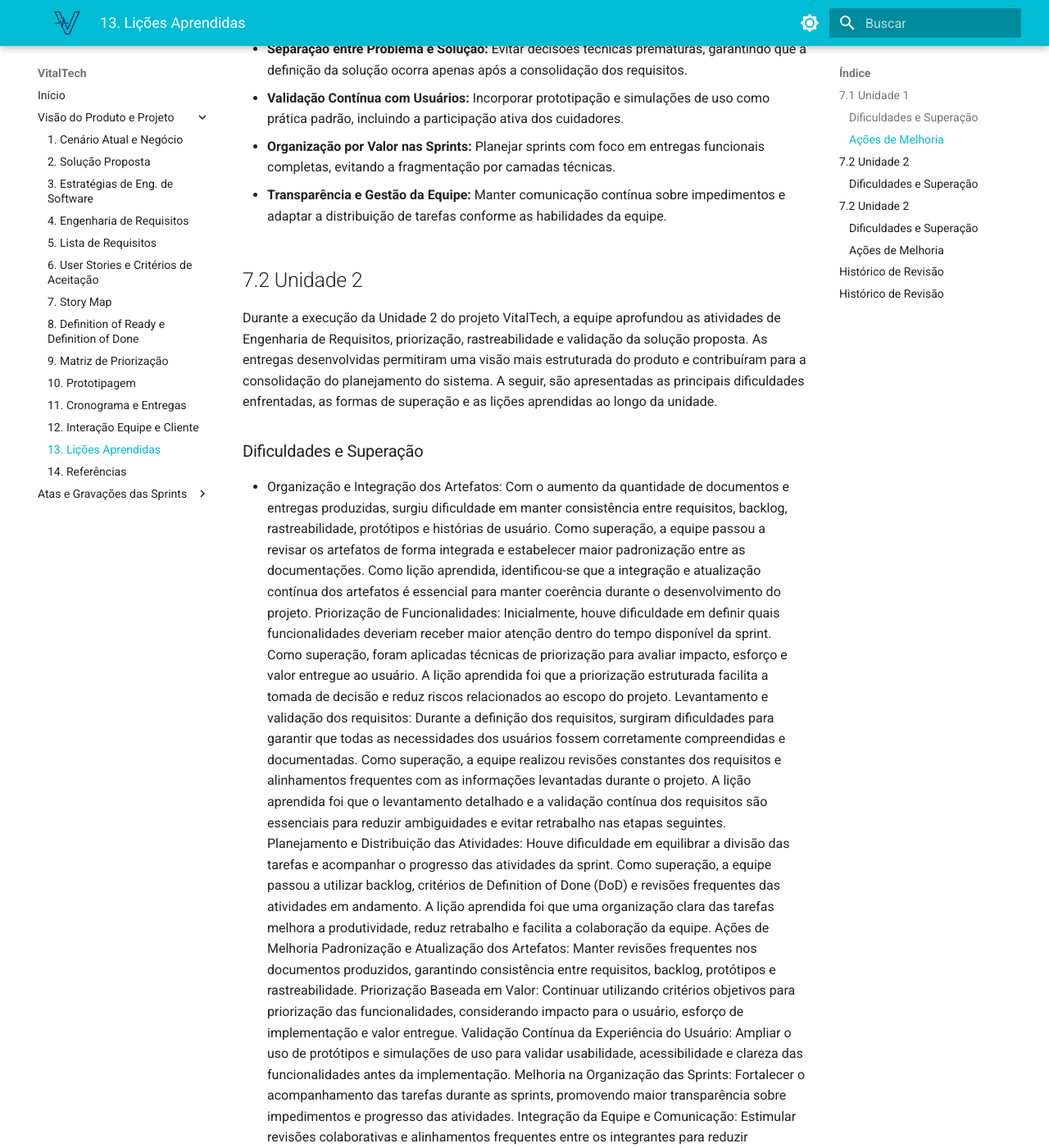
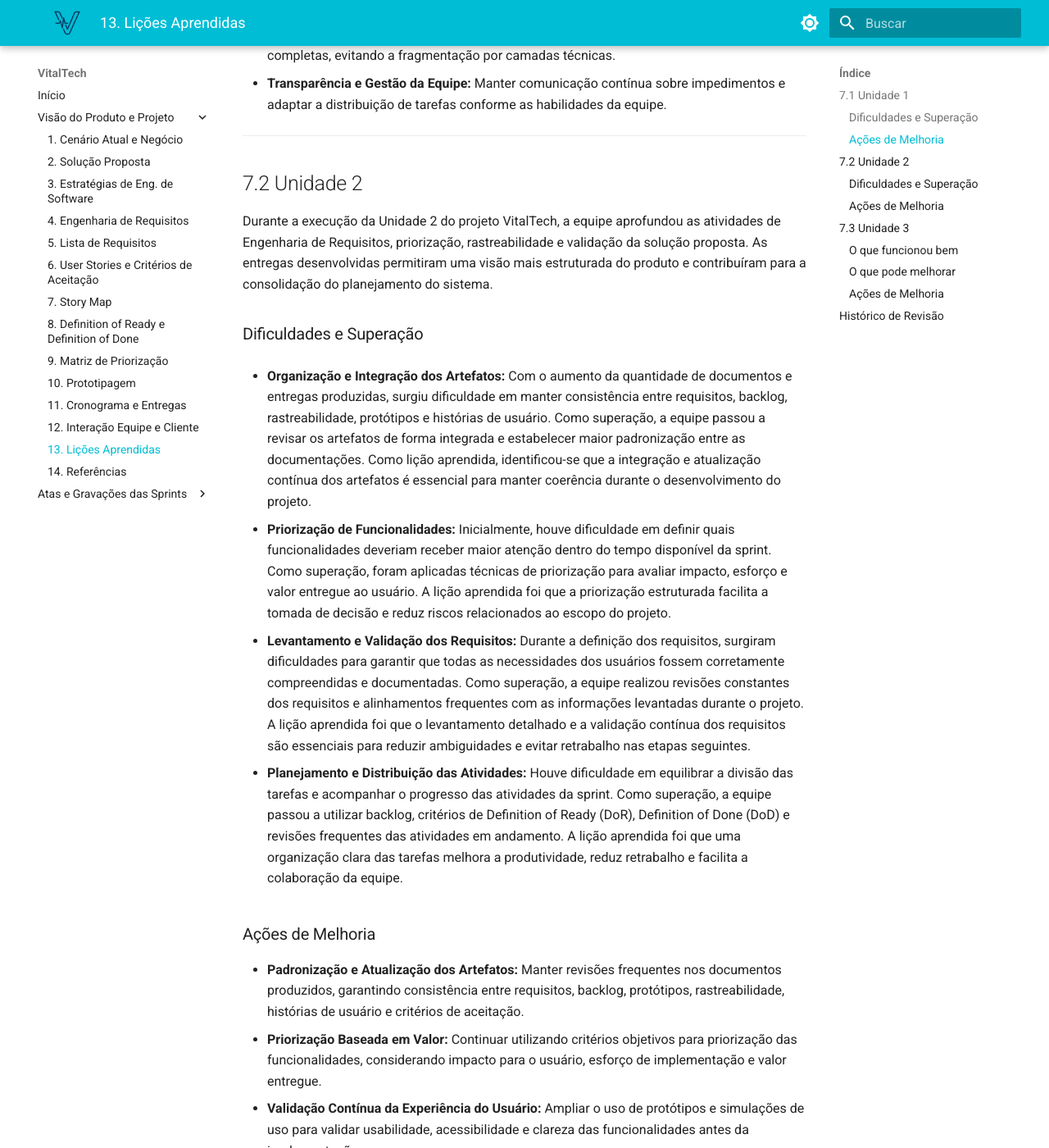
Before and after one commit to mdsreq-fga-unb/REQ-2026.1-T01-VitalTech, an MkDocs documentation site: the page built from docs/visao/licoes_aprendidas.md, in a window 1280 px wide and 1400 px high, scrolled down 1501 px. Shown: the whole window at 82% size. Built offline with MkDocs 1.6.1 and Material for MkDocs 9.7.7, drawn with Linux system fonts in a browser that asks for light colours; some of the changed text lies outside the part shown.

Commit message:
fix(docs): Adiciona lições aprendidas e user story map

```diff
--- a/docs/visao/licoes_aprendidas.md
+++ b/docs/visao/licoes_aprendidas.md
@@ -1,113 +1,85 @@
 # 7. Lições Aprendidas
 
-Nesta seção, serão registradas as lições aprendidas durante as retrospectivas de cada unidade (ou Sprint). O objetivo é evidenciar as ações de melhoria tomadas e documentar as dificuldades encontradas ao longo do projeto.
+Nesta seção, são registradas as lições aprendidas durante as retrospectivas de cada unidade. O objetivo é evidenciar as ações de melhoria tomadas pela equipe e documentar as dificuldades encontradas ao longo do projeto.
 
 ---
 
 ## 7.1 Unidade 1
 
-Durante a execução da Fase de Planejamento (Sprint 0) e o início das atividades de concepção do sistema VitalTech, a equipe realizou reuniões com o cliente para compreender o problema e estruturar a solução. A seguir, são apresentadas as principais dificuldades enfrentadas, bem como as lições aprendidas que orientarão as próximas etapas do projeto.
+Durante a execução da Fase de Planejamento (Sprint 0) e o início das atividades de concepção do sistema VitalTech, a equipe realizou reuniões com o cliente para compreender o problema e estruturar a solução.
 
 ### Dificuldades e Superação
 
-* **Gestão de Escopo e Rastreabilidade:** Inicialmente, o projeto foi definido de forma ampla, propondo a otimização genérica de "processos operacionais da instituição", o que dificultava a priorização e aumentava o risco de inviabilidade no prazo. Como superação, a equipe aplicou o Diagrama de Ishikawa para identificar a dor raiz e redefinir o escopo com foco no registro de informações na beira do leito. Como lição, destacou-se a importância da rastreabilidade entre objetivos de negócio, condições de problema, requisitos (funcionais e não funcionais), histórias de usuário e critérios de teste. Também foi identificado que parte do escopo ainda extrapola esse foco, sendo tratado como risco para as próximas etapas.
+* **Gestão de Escopo e Rastreabilidade:** Inicialmente, o projeto foi definido de forma ampla, propondo a otimização genérica de "processos operacionais da instituição", o que dificultava a priorização e aumentava o risco de inviabilidade no prazo. Como superação, a equipe aplicou o Diagrama de Ishikawa para identificar a dor raiz e redefinir o escopo com foco no registro de informações na beira do leito. Como lição, destacou-se a importância da rastreabilidade entre objetivos de negócio, condições de problema, requisitos, histórias de usuário e critérios de teste.
 
-* **Separação entre Requisitos e Decisões Técnicas:** A equipe definiu precocemente tecnologias antes da consolidação dos requisitos, misturando decisões de implementação com necessidades do usuário. Como superação, foi adotada a separação clara entre condições de problema (CP), requisitos funcionais (RF), requisitos não funcionais (RNF) e decisões técnicas. A lição aprendida é que a tecnologia deve ser consequência dos requisitos, e não seu direcionador.
+* **Separação entre Requisitos e Decisões Técnicas:** A equipe definiu tecnologias antes da consolidação dos requisitos, misturando decisões de implementação com necessidades do usuário. Como superação, foi adotada a separação clara entre condições de problema, requisitos funcionais, requisitos não funcionais e decisões técnicas. A lição aprendida é que a tecnologia deve ser consequência dos requisitos, e não seu direcionador.
 
-* **Elicitação com Cliente Real:** A limitação de tempo do cliente dificultou a validação contínua dos requisitos. Como superação, a equipe adotou gravação de reuniões e comunicação assíncrona para complementar a elicitação. Como aprendizado, foi identificado que a participação dos cuidadores (usuários finais) é essencial para validar usabilidade e aderência ao contexto real de uso, e não apenas a visão da diretoria.
+* **Elicitação com Cliente Real:** A limitação de tempo do cliente dificultou a validação contínua dos requisitos. Como superação, a equipe adotou gravação de reuniões e comunicação assíncrona para complementar a elicitação. Como aprendizado, foi identificado que a participação dos cuidadores é essencial para validar usabilidade e aderência ao contexto real de uso.
 
-* **Validação de Requisitos e Qualidade:** Inicialmente, a validação estava concentrada nas funcionalidades principais, com pouca atenção aos requisitos não funcionais. Como superação, a equipe passou a utilizar protótipos e simulações de uso ao longo do desenvolvimento. A lição é que requisitos não funcionais, como usabilidade e adequação ao ambiente, devem ser validados continuamente, pois impactam diretamente a aceitação do sistema.
+* **Validação de Requisitos e Qualidade:** Inicialmente, a validação estava concentrada nas funcionalidades principais, com pouca atenção aos requisitos não funcionais. Como superação, a equipe passou a utilizar protótipos e simulações de uso ao longo do desenvolvimento. A lição é que requisitos não funcionais, como usabilidade e adequação ao ambiente, devem ser validados continuamente.
 
-* **Organização das Sprints e Entrega de Valor:** Houve uma tendência inicial de organizar o trabalho por camadas técnicas (frontend, backend, infraestrutura), dificultando a percepção de valor entregue. Como superação, a equipe passou a estruturar as sprints com foco em funcionalidades completas e integradas. A lição é que a organização do desenvolvimento deve priorizar a entrega de valor e a validação contínua, e não a divisão técnica das atividades.
+* **Organização das Sprints e Entrega de Valor:** Houve uma tendência inicial de organizar o trabalho por camadas técnicas, dificultando a percepção de valor entregue. Como superação, a equipe passou a estruturar as sprints com foco em funcionalidades completas e integradas. A lição é que a organização do desenvolvimento deve priorizar a entrega de valor e a validação contínua.
 
 ### Ações de Melhoria
 
 * **Rigor no Escopo e Rastreabilidade:** Garantir que toda funcionalidade esteja vinculada a uma necessidade real do usuário, mantendo rastreabilidade entre problema, requisito e solução.
-
 * **Separação entre Problema e Solução:** Evitar decisões técnicas prematuras, garantindo que a definição da solução ocorra apenas após a consolidação dos requisitos.
-
 * **Validação Contínua com Usuários:** Incorporar prototipação e simulações de uso como prática padrão, incluindo a participação ativa dos cuidadores.
-
 * **Organização por Valor nas Sprints:** Planejar sprints com foco em entregas funcionais completas, evitando a fragmentação por camadas técnicas.
-
 * **Transparência e Gestão da Equipe:** Manter comunicação contínua sobre impedimentos e adaptar a distribuição de tarefas conforme as habilidades da equipe.
 
-## 7.2 Unidade 2
-Durante a execução da Unidade 2 do projeto VitalTech, a equipe aprofundou as atividades de Engenharia de Requisitos, priorização, rastreabilidade e validação da solução proposta. As entregas desenvolvidas permitiram uma visão mais estruturada do produto e contribuíram para a consolidação do planejamento do sistema. A seguir, são apresentadas as principais dificuldades enfrentadas, as formas de superação e as lições aprendidas ao longo da unidade.
-### Dificuldades e Superação
-* Organização e Integração dos Artefatos:
- Com o aumento da quantidade de documentos e entregas produzidas, surgiu dificuldade em manter consistência entre requisitos, backlog, rastreabilidade, protótipos e histórias de usuário. Como superação, a equipe passou a revisar os artefatos de forma integrada e estabelecer maior padronização entre as documentações. Como lição aprendida, identificou-se que a integração e atualização contínua dos artefatos é essencial para manter coerência durante o desenvolvimento do projeto.
-Priorização de Funcionalidades:
- Inicialmente, houve dificuldade em definir quais funcionalidades deveriam receber maior atenção dentro do tempo disponível da sprint. Como superação, foram aplicadas técnicas de priorização para avaliar impacto, esforço e valor entregue ao usuário. A lição aprendida foi que a priorização estruturada facilita a tomada de decisão e reduz riscos relacionados ao escopo do projeto.
-Levantamento e validação dos requisitos:
-Durante a definição dos requisitos, surgiram dificuldades para garantir que todas as necessidades dos usuários fossem corretamente compreendidas e documentadas. Como superação, a equipe realizou revisões constantes dos requisitos e alinhamentos frequentes com as informações levantadas durante o projeto. A lição aprendida foi que o levantamento detalhado e a validação contínua dos requisitos são essenciais para reduzir ambiguidades e evitar retrabalho nas etapas seguintes.
-Planejamento e Distribuição das Atividades:
- Houve dificuldade em equilibrar a divisão das tarefas e acompanhar o progresso das atividades da sprint. Como superação, a equipe passou a utilizar backlog, critérios de Definition of Done (DoD) e revisões frequentes das atividades em andamento. A lição aprendida foi que uma organização clara das tarefas melhora a produtividade, reduz retrabalho e facilita a colaboração da equipe.
-Ações de Melhoria
-Padronização e Atualização dos Artefatos:
- Manter revisões frequentes nos documentos produzidos, garantindo consistência entre requisitos, backlog, protótipos e rastreabilidade.
-Priorização Baseada em Valor:
- Continuar utilizando critérios objetivos para priorização das funcionalidades, considerando impacto para o usuário, esforço de implementação e valor entregue.
-Validação Contínua da Experiência do Usuário:
- Ampliar o uso de protótipos e simulações de uso para validar usabilidade, acessibilidade e clareza das funcionalidades antes da implementação.
-Melhoria na Organização das Sprints:
- Fortalecer o acompanhamento das tarefas durante as sprints, promovendo maior transparência sobre impedimentos e progresso das atividades.
-Integração da Equipe e Comunicação:
- Estimular revisões colaborativas e alinhamentos frequentes entre os integrantes para reduzir inconsistências e melhorar a tomada de decisão ao longo do projeto.
+---
 
 ## 7.2 Unidade 2
 
-Durante a execução da Unidade 2 do projeto VitalTech, a equipe aprofundou as atividades de Engenharia de Requisitos, priorização, rastreabilidade e validação da solução proposta.
-
-As entregas desenvolvidas permitiram uma visão mais estruturada do produto e contribuíram para a consolidação do planejamento do sistema. A seguir, são apresentadas as principais dificuldades enfrentadas, as formas de superação e as lições aprendidas ao longo da unidade.
+Durante a execução da Unidade 2 do projeto VitalTech, a equipe aprofundou as atividades de Engenharia de Requisitos, priorização, rastreabilidade e validação da solução proposta. As entregas desenvolvidas permitiram uma visão mais estruturada do produto e contribuíram para a consolidação do planejamento do sistema.
 
 ### Dificuldades e Superação
 
-* **Organização e Integração dos Artefatos:**
-Com o aumento da quantidade de documentos e entregas produzidas, surgiu dificuldade em manter consistência entre requisitos, backlog, rastreabilidade, protótipos e histórias de usuário.
+* **Organização e Integração dos Artefatos:** Com o aumento da quantidade de documentos e entregas produzidas, surgiu dificuldade em manter consistência entre requisitos, backlog, rastreabilidade, protótipos e histórias de usuário. Como superação, a equipe passou a revisar os artefatos de forma integrada e estabelecer maior padronização entre as documentações. Como lição aprendida, identificou-se que a integração e atualização contínua dos artefatos é essencial para manter coerência durante o desenvolvimento do projeto.
 
-  Como superação, a equipe passou a revisar os artefatos de forma integrada e estabelecer maior padronização entre as documentações.
+* **Priorização de Funcionalidades:** Inicialmente, houve dificuldade em definir quais funcionalidades deveriam receber maior atenção dentro do tempo disponível da sprint. Como superação, foram aplicadas técnicas de priorização para avaliar impacto, esforço e valor entregue ao usuário. A lição aprendida foi que a priorização estruturada facilita a tomada de decisão e reduz riscos relacionados ao escopo do projeto.
 
-  Como lição aprendida, identificou-se que a integração e atualização contínua dos artefatos é essencial para manter coerência durante o desenvolvimento do projeto.
+* **Levantamento e Validação dos Requisitos:** Durante a definição dos requisitos, surgiram dificuldades para garantir que todas as necessidades dos usuários fossem corretamente compreendidas e documentadas. Como superação, a equipe realizou revisões constantes dos requisitos e alinhamentos frequentes com as informações levantadas durante o projeto. A lição aprendida foi que o levantamento detalhado e a validação contínua dos requisitos são essenciais para reduzir ambiguidades e evitar retrabalho nas etapas seguintes.
 
-* **Priorização de Funcionalidades:**
-Inicialmente, houve dificuldade em definir quais funcionalidades deveriam receber maior atenção dentro do tempo disponível da sprint.
-
-  Como superação, foram aplicadas técnicas de priorização para avaliar impacto, esforço e valor entregue ao usuário.
-
-  A lição aprendida foi que a priorização estruturada facilita a tomada de decisão e reduz riscos relacionados ao escopo do projeto.
-
-* **Levantamento e Validação dos Requisitos:**
-Durante a definição dos requisitos, surgiram dificuldades para garantir que todas as necessidades dos usuários fossem corretamente compreendidas e documentadas.
-
-  Como superação, a equipe realizou revisões constantes dos requisitos e alinhamentos frequentes com as informações levantadas durante o projeto.
-
-  A lição aprendida foi que o levantamento detalhado e a validação contínua dos requisitos são essenciais para reduzir ambiguidades e evitar retrabalho nas etapas seguintes.
-
-* **Planejamento e Distribuição das Atividades:**
-Houve dificuldade em equilibrar a divisão das tarefas e acompanhar o progresso das atividades da sprint.
-
-  Como superação, a equipe passou a utilizar backlog, critérios de Definition of Ready (DoR), Definition of Done (DoD) e revisões frequentes das atividades em andamento.
-
-  A lição aprendida foi que uma organização clara das tarefas melhora a produtividade, reduz retrabalho e facilita a colaboração da equipe.
+* **Planejamento e Distribuição das Atividades:** Houve dificuldade em equilibrar a divisão das tarefas e acompanhar o progresso das atividades da sprint. Como superação, a equipe passou a utilizar backlog, critérios de Definition of Ready (DoR), Definition of Done (DoD) e revisões frequentes das atividades em andamento. A lição aprendida foi que uma organização clara das tarefas melhora a produtividade, reduz retrabalho e facilita a colaboração da equipe.
 
 ### Ações de Melhoria
 
-* **Padronização e Atualização dos Artefatos:**
-Manter revisões frequentes nos documentos produzidos, garantindo consistência entre requisitos, backlog, protótipos, rastreabilidade, histórias de usuário e critérios de aceitação.
+* **Padronização e Atualização dos Artefatos:** Manter revisões frequentes nos documentos produzidos, garantindo consistência entre requisitos, backlog, protótipos, rastreabilidade, histórias de usuário e critérios de aceitação.
+* **Priorização Baseada em Valor:** Continuar utilizando critérios objetivos para priorização das funcionalidades, considerando impacto para o usuário, esforço de implementação e valor entregue.
+* **Validação Contínua da Experiência do Usuário:** Ampliar o uso de protótipos e simulações de uso para validar usabilidade, acessibilidade e clareza das funcionalidades antes da implementação.
+* **Melhoria na Organização das Sprints:** Fortalecer o acompanhamento das tarefas durante as sprints, promovendo maior transparência sobre impedimentos e progresso das atividades.
+* **Integração da Equipe e Comunicação:** Estimular revisões colaborativas e alinhamentos frequentes entre os integrantes para reduzir inconsistências e melhorar a tomada de decisão ao longo do projeto.
 
-* **Priorização Baseada em Valor:**
-Continuar utilizando critérios objetivos para priorização das funcionalidades, considerando impacto para o usuário, esforço de implementação e valor entregue.
+---
 
-* **Validação Contínua da Experiência do Usuário:**
-Ampliar o uso de protótipos e simulações de uso para validar usabilidade, acessibilidade e clareza das funcionalidades antes da implementação.
+## 7.3 Unidade 3
 
-* **Melhoria na Organização das Sprints:**
-Fortalecer o acompanhamento das tarefas durante as sprints, promovendo maior transparência sobre impedimentos e progresso das atividades.
+A Unidade 3 foi marcada pela consolidação da base funcional desenvolvida na Sprint 2, pela correção de feedbacks recebidos e pela identificação de débito técnico relacionado à Sprint 3. Embora parte da documentação e das evidências tenha sido reorganizada, as funcionalidades planejadas para a Sprint 3 não foram implementadas dentro do período previsto.
 
-* **Integração da Equipe e Comunicação:**
-Estimular revisões colaborativas e alinhamentos frequentes entre os integrantes para reduzir inconsistências e melhorar a tomada de decisão ao longo do projeto.
+Essa situação mostrou a necessidade de registrar com mais clareza o percentual real de execução das sprints, os impedimentos encontrados e o impacto das entregas não concluídas sobre o planejamento do projeto.
 
+### O que funcionou bem
+
+* **Correção dos feedbacks recebidos:** A equipe conseguiu revisar documentos, ajustar inconsistências apontadas e melhorar a qualidade dos artefatos de requisitos.
+* **Organização via issues e pull requests:** A separação das correções em issues e revisões facilitou o acompanhamento das pendências e reduziu alterações sem rastreabilidade.
+* **Consolidação da base funcional da Sprint 2:** O software passou a ter uma base local executável, permitindo validar parte do fluxo de autenticação, cadastro e navegação.
+* **Apoio da documentação ao desenvolvimento:** A revisão dos artefatos ajudou a explicitar melhor o que foi feito, o que ficou pendente e quais evidências ainda precisam ser complementadas.
+
+### O que pode melhorar
+
+* **Planejamento de capacidade da sprint:** A Sprint 3 teve escopo previsto, mas não teve execução prática suficiente. Para as próximas unidades, o planejamento deve considerar melhor a disponibilidade real da equipe.
+* **Registro das cerimônias no momento correto:** Algumas evidências de processo foram registradas depois dos ritos. O ideal é que planning, review e retrospectiva sejam documentadas no mesmo período em que ocorrerem.
+* **Gestão de débito técnico:** As histórias não implementadas precisam ser registradas explicitamente como pendência, com impacto no cronograma e prioridade definida para replanejamento.
+
+
+### Ações de Melhoria
+
+* **Replanejar o escopo pendente:** Tratar as funcionalidades não executadas na Sprint 3 como débito técnico e redistribuí-las nas próximas sprints conforme prioridade.
+* **Atualizar evidências de processo continuamente:** Registrar planning, review, retrospectiva e demais evidências logo após sua realização.
+* **Limitar o escopo ao que pode ser evidenciado:** Evitar documentar práticas ou entregas que a equipe não consiga comprovar por meio de artefatos, registros ou software funcionando.
+* **Trabalho em dupla e integração:** O pair programming ajudou na divisão das tarefas, mas a integração entre partes desenvolvidas ainda gerou inconsistências pontuais. Para as próximas sprints, a equipe deve alinhar melhor responsabilidades, revisar alterações em conjunto e validar os fluxos integrados antes do fechamento da entrega.
 ---
 
 ## Histórico de Revisão
@@ -120,19 +92,4 @@
 | 13/04/2026 | 1.3 | Lançamento dessa seção no GitPages. | Gustavo Xavier |
 | 07/05/2026 | 1.4 | Revisão da seção 7, com refinamento das lições aprendidas, inclusão de rastreabilidade de requisitos, separação entre problema, requisitos e decisões técnicas, além de ajustes na organização das sprints e validação contínua. | Ana Caroline |
 | 18/05/2026 | 1.5 | Reformatação da seção de lições aprendidas, padronização dos tópicos da Unidade 2 e ajustes de clareza textual. | Enzo Menali |
-
----
-
-## Histórico de Revisão
-
-| Data | Versão | Descrição | Autor |
-| :---: | :---: | --- | --- |
-| 03/04/2026 | 1.0 | Criação do documento (Seções 1 a 2.3) para submissão da proposta. | Alberto Côrtes, João Pedro Sampaio, Ana Caroline, Enzo Menali e Gustavo Xavier |
-| 10/04/2026 | 1.1 | Finalização e correção do documento para primeira entrega (Seções 1 a 6) para submissão. | Alberto Côrtes, Ana Caroline, Enzo Menali e Gustavo Xavier |
-| 12/04/2026 | 1.2 | Últimas alterações nas seções 4 a 6 e seção 10 para submissão | Alberto Côrtes, Ana Caroline, Enzo Menali e Gustavo Xavier |
-| 13/04/2026 | 1.3 | Lançamento dessa seção no GitPages | Gustavo Xavier |
-| 07/05/2026 | 1.4 | Revisão da seção 7, com refinamento das lições aprendidas, inclusão de rastreabilidade de requisitos, separação entre problema, requisitos e decisões técnicas, além de ajustes na organização das sprints e validação contínua. | Ana Caroline |
-|18/05/2026 | 1.4 | Adição das lições aprendidas na unidade 2 | Ana Caroline, Enzo Menali |
-
-
----
+| 16/06/2026 | 1.6 | Reorganização do documento, remoção de duplicidades e atualização das lições da Unidade 3 com registro do débito técnico. | Enzo Menali, Ana Caroline |
```
Also changed, not shown: docs/visao/story_map.md (+11 -0 lines), docs/assets/pictures/userstorymap1.png (added), docs/assets/pictures/userstorymap2.png (added).
